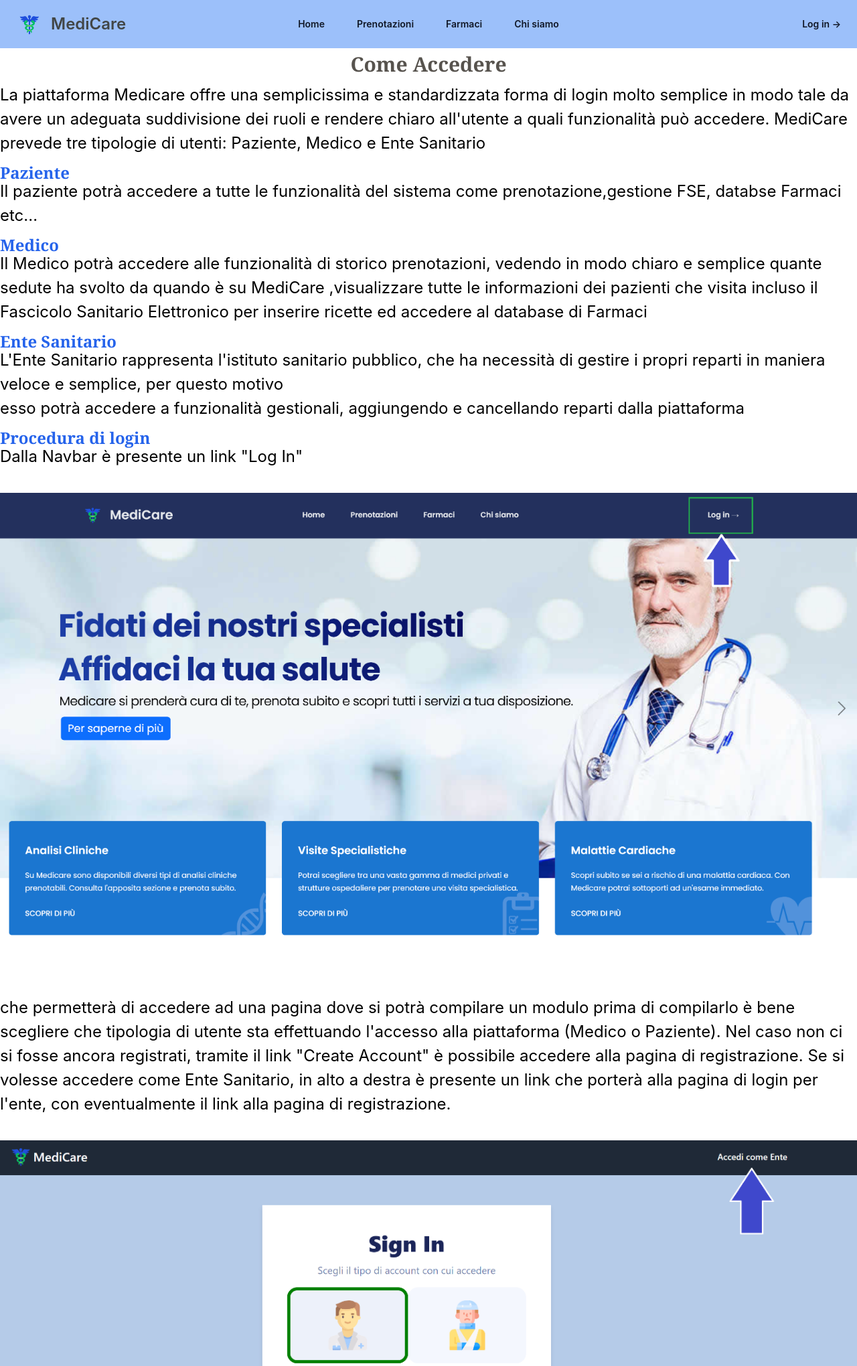
After one commit to CicaMatt/MediCare, a Flask app: page /ComeAccedere in a window 1280 px wide. The commit adds this page. Shown: the top 2040 px of the page at 67% size. Run offline with Flask 3, Linux system fonts and the light colour scheme; style sheets or scripts are compiled from the project's sources; parts of the project's set-up code (start-up, migrations or seed data) failed here and were passed over.

Commit message:
Aggiunta pagina Footer Come Accedere

```diff
--- a/flaskDir/routes.py
+++ b/flaskDir/routes.py
@@ -127,5 +127,9 @@ def team():
 def aqualifunzionalitapossoaccedere():
     return render_template("AQualiFunzionalitaPossoAccedere.html")
 
+@app.route('/ComeAccedere')
+def ComeAccedere():
+    return render_template("ComeAccedere.html")
+
 if __name__ == '__main__':
     app.run()
--- /dev/null
+++ b/flaskDir/templates/ComeAccedere.html
@@ -0,0 +1,47 @@
+<!DOCTYPE html>
+<html lang="en">
+<head>
+    <meta charset="UTF-8">
+    <title>Come Accedere</title>
+     <link rel="stylesheet" href="../static/grafica/main.css">
+</head>
+{% include 'Navbar.html' %}
+<body>
+<div class="flex flex-wrap justify-center items-center mx-auto max-w-screen-xl">
+    <h1 class="font-serif text-3xl font-bold leading-6 ml-30 mt-3 text-stone-600 block">Come Accedere</h1>
+    <div class="font serif mt-4 ml-30 justify-content-between text-2xl leading-normal">
+        La piattaforma Medicare offre una semplicissima e standardizzata forma di login molto semplice in modo tale da avere un adeguata
+        suddivisione dei ruoli e rendere chiaro all'utente a quali funzionalità può accedere. MediCare prevede tre tipologie di utenti:
+        Paziente, Medico e Ente Sanitario<br>
+        <h2 class="font-serif font-bold leading-5 mt-4 text-blue-600">Paziente</h2>
+        Il paziente potrà accedere a tutte le funzionalità del sistema come prenotazione,gestione FSE, databse Farmaci etc...<br>
+        <h2 class="font-serif font-bold leading-5 mt-4 text-blue-600" >Medico</h2>
+        Il Medico potrà accedere alle funzionalità di storico prenotazioni, vedendo in modo chiaro e semplice quante sedute ha svolto da quando è su MediCare
+        ,visualizzare tutte le informazioni dei pazienti che visita incluso il Fascicolo Sanitario Elettronico per inserire ricette ed accedere al database di Farmaci
+        <h2 class="font-serif font-bold leading-5 mt-4 text-blue-600">Ente Sanitario</h2>
+        L'Ente Sanitario rappresenta l'istituto sanitario pubblico, che ha necessità di gestire i propri reparti in maniera veloce e semplice, per questo motivo <br>
+        esso potrà accedere a funzionalità gestionali, aggiungendo e cancellando reparti dalla piattaforma
+        <h2 class="font-serif font-bold leading-5 mt-4 text-blue-600">Procedura di login</h2>
+        Dalla Navbar è presente un link "Log In"<br><br>
+        <img src="{{url_for('static', filename='images/ComeAccedere1.png')}}">
+        <br>
+        che permetterà di accedere ad una pagina dove si potrà compilare un modulo
+        prima di compilarlo è bene scegliere che tipologia di utente sta effettuando l'accesso alla piattaforma (Medico o Paziente).
+        Nel caso non ci si fosse ancora registrati, tramite il link "Create Account" è possibile accedere alla pagina di registrazione.
+        Se si volesse accedere come Ente Sanitario, in alto a destra è presente un link che porterà alla pagina di login per l'ente, con eventualmente il link
+        alla pagina di registrazione.<br><br>
+        <img src="{{url_for('static', filename='images/ComeAccedere2.png')}}">
+        <br>
+        Per accedere o registrarsi come Ente Sanitario è necessaria un indirizzo di posta elettronica certificata altrimenti
+        l'autenticazione non andrà a buon fine.  Una volta forniti email e password corrette si potà accedere a pieno alle funzionalità di MediCare.<br>
+
+        <img src="{{url_for('static', filename='images/ComeAccedere3.png')}}" class="mb-7">
+
+    </div>
+
+
+</div>
+{% include 'Footer2.0.html' %}
+
+</body>
+</html>
--- a/flaskDir/templates/ConosciIlTeam.html
+++ b/flaskDir/templates/ConosciIlTeam.html
@@ -7,7 +7,7 @@
 </head>
 <body>
 {% include 'Navbar.html' %}
-<div class="items-center justify-center">
+<div class="flex-column justify-center items-center text-center">
 <h1 class="font-serif text-3xl font-bold leading-6 ml-30 mt-3 text-stone-600 block transition">Team Medicare</h1>
     <div class="font serif text-base mt-4 ml-30 justify-content-between">Il team di medicare è formato da 8 persone, ognuno con vari ruoli in modo tale da avere una più chiara<br>
         e facile suddivisone delle mansioni:
--- a/flaskDir/templates/Footer2.0.html
+++ b/flaskDir/templates/Footer2.0.html
@@ -106,7 +106,7 @@ module.exports = {
             FAQ
           </p>
           <nav class="flex flex-col mt-4 space-y-2 text-sm text-gray-500">
-            <a class="hover:opacity-75" href> Come Accedere </a>
+            <a class="hover:opacity-75" href="{{url_for('ComeAccedere')}}"> Come Accedere </a>
             <a class="hover:opacity-75" href> Sei un Ente Sanitario? </a>
             <a class="hover:opacity-75" href="{{url_for('aqualifunzionalitapossoaccedere')}}"> A quali funzionalità posso accedere? </a>
             <a class="hover:opacity-75" href> Registrazione </a>
--- a/flaskDir/templates/RegistrazioneMedico.html
+++ b/flaskDir/templates/RegistrazioneMedico.html
@@ -32,7 +32,7 @@
            <div class="flex justify-center w-full h-full my-auto xl:gap-14 lg:justify-normal md:gap-5 draggable">
       <div class="flex items-center justify-center w-full lg:p-12">
         <div class="flex items-center bg-white xl:p-10" style="box-shadow: 0 4px 6px rgba(0, 0, 0, 0.1);">
-          <form method="POST" class="flex flex-col w-full h-full pb-6 text-center bg-white rounded-3xl" action="{{url_for('auth.registrazione_pageMedico')}}">
+          <form method="POST" class="flex flex-col w-full h-full pb-6 text-center bg-white rounded-3xl" action="{{url_for('auth.registrazioneMedico')}}">
             <h3 class="mb-3 text-4xl font-extrabold text-dark-grey-900">Crea il tuo Account</h3>
 
               <div class="flex">
```
Also changed, not shown: flaskDir/static/images/ComeAccedere1.png (added), flaskDir/static/images/ComeAccedere2.png (added), flaskDir/static/images/ComeAccedere3.png (added).
